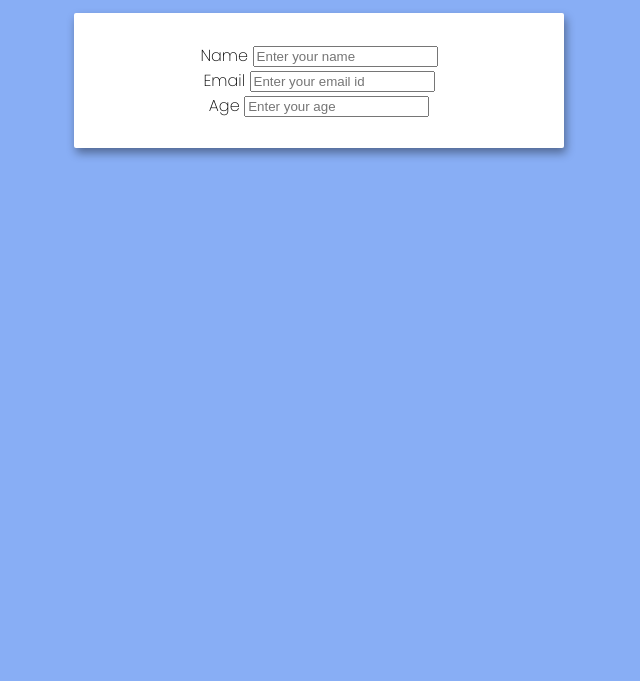
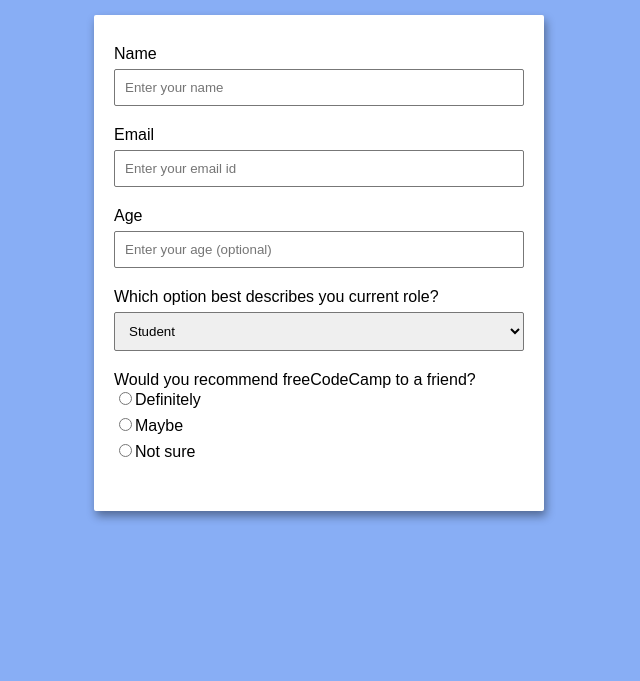
Before and after one commit to b-rajshekar/survey-form, a plain HTML site: page index.html in a window 1280 px wide. Shown: the part 119-800 px from the top of the page, without its empty margins (321-961 px from the left). Drawn offline with Linux system fonts and the light colour scheme; a web font is replaced by a local one.

Commit message:
formControls-CSS
Added form controls and CSS.

```diff
--- a/index.html
+++ b/index.html
@@ -15,17 +15,33 @@
     <form id="survey-form">
         <div class="form-control">
              <label for="name">Name</label> <!--for name -->
-            <input type="text" id="name" placeholder="Enter your name">
+            <input type="text" id="name" placeholder="Enter your name" required>
         </div>
 
         <div class="form-control">
             <label for="email">Email</label> <!--for email -->
-            <input type="email" name="email" id="email" placeholder="Enter your email id">
+            <input type="email" name="email" id="email" placeholder="Enter your email id" required>
         </div>
 
           <div class="form-control">
               <label for="age">Age</label> <!--for number -->
-            <input type="number" id="age" placeholder="Enter your age">
+            <input type="number" id="number" placeholder="Enter your age (optional)">
+        </div>
+
+        <div class="form-control">
+            <label for="role" id="label-r">Which option best describes you current role?</label>
+            <select name="role" id="role">
+                <option value="student">Student</option>
+                <option value="full-time">Full-time</option>
+                <option value="part-time">Part-time</option>
+                <option value="others">Others</option>
+            </select>
+        </div>
+
+        <div class="form-control">Would you recommend freeCodeCamp to a friend?</label>
+            <label for="recommend-1"><input type="radio" id="recommend-1" name="recommend">Definitely</label>
+            <label for="recommend-2"><input type="radio" id="recommend-2" name="recommend">Maybe</label>
+            <label for="recommend-3"><input type="radio" id="recommend-3" name="recommend">Not sure</label>
         </div>
     </form>
     <script src="https://cdn.freecodecamp.org/testable-projects-fcc/v1/bundle.js"></script>
--- a/style.css
+++ b/style.css
@@ -1,4 +1,8 @@
 @import url('https://fonts.googleapis.com/css2?family=Lobster&family=Palette+Mosaic&family=Poppins:wght@200&family=Roboto+Mono:wght@100&display=swap');
+
+* {
+    box-sizing: border-box;
+}
 
 body {
     background-color: rgb(136, 174, 245);
@@ -7,11 +11,44 @@ body {
     margin: 0;
 }
 
+h1 {
+    margin-bottom: 0;
+}
+
+h1 + p {
+    margin-top: 0;
+}
+
 form {
+    font-family: sans-serif;
     background-color: #fff;
     box-shadow: 2px 5px 10px rgba(0,0,0,0.4);
     border-radius: 2px;
     padding: 30px 20px;
     max-width: 450px;
-    margin: 0 auto;
+    margin: 40px auto;
 }
+
+.form-control {
+    margin-bottom: 20px;
+    text-align: left;
+}
+
+.form-control label {
+    display: block;
+    margin-bottom: 6px;
+}
+
+.form-control input, .form-control select {
+    border: 1px solid #777;
+    border-radius: 2px;
+    font-family: inherit;
+    padding: 10px;
+    display: block;
+    width: 100%;
+}
+
+.form-control input[type="radio"] {
+    width: auto;
+    display: inline-block;
+}
```
